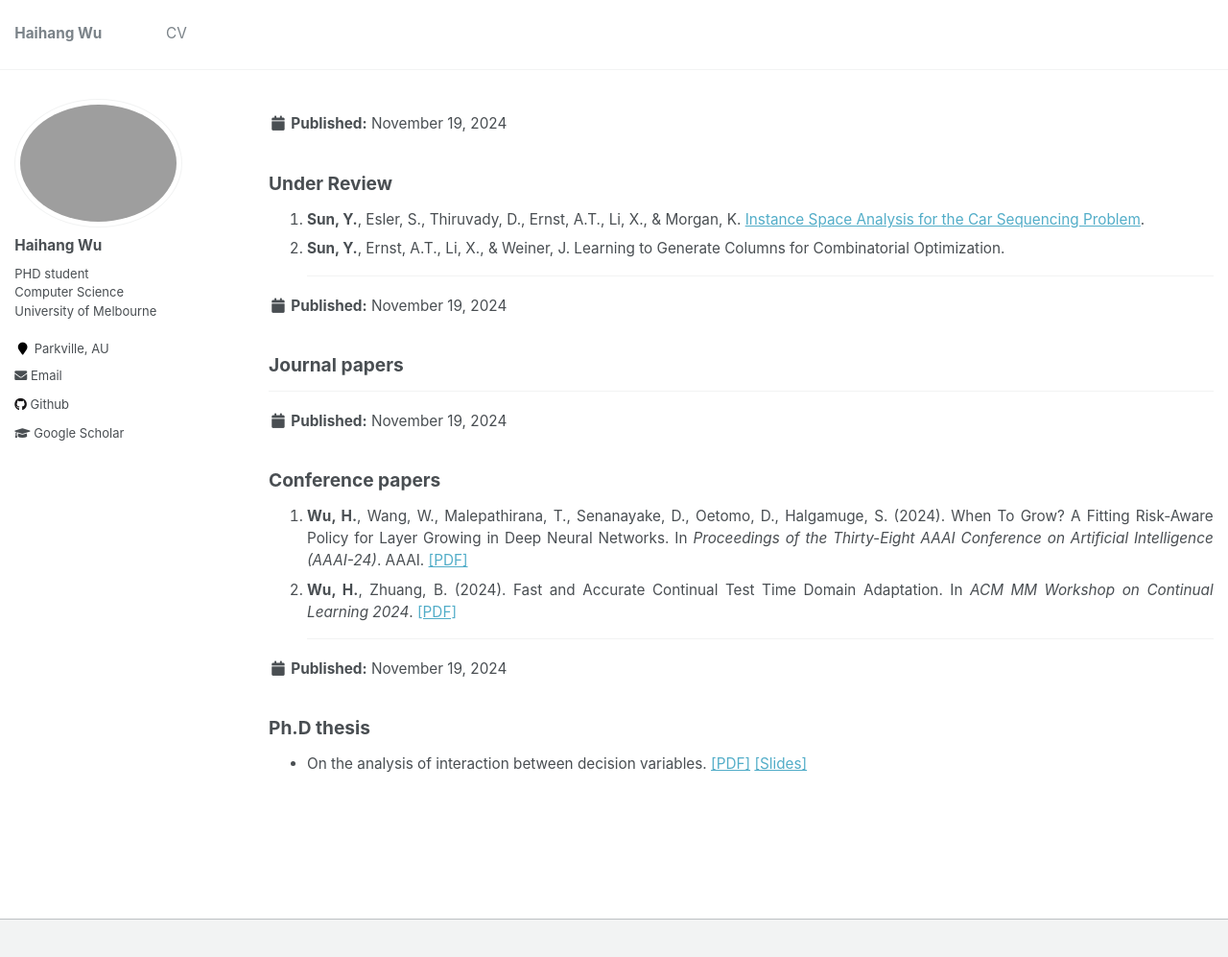
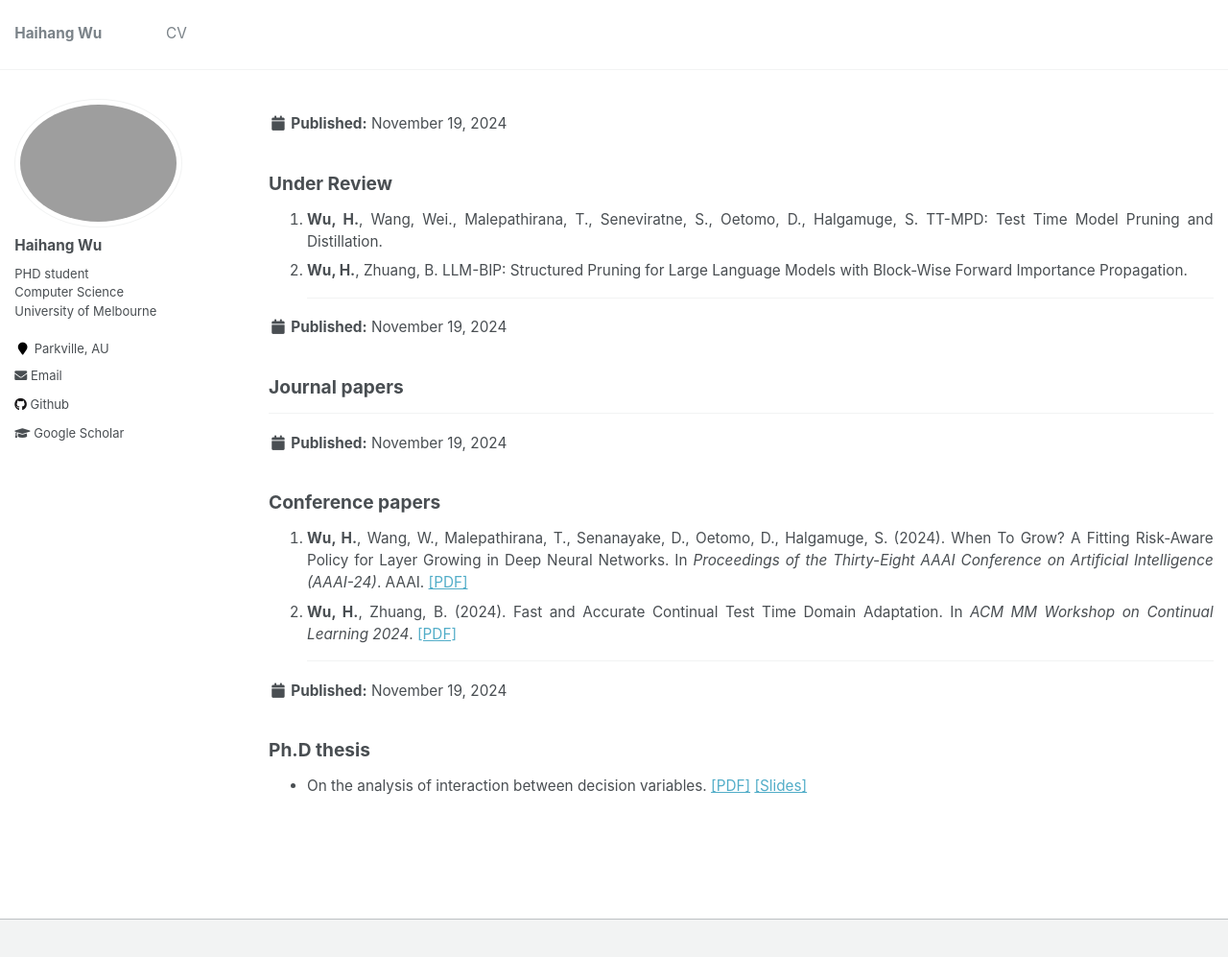
Before and after one commit to HaihangWu/HaihangWu.github.io, a Jekyll site: the page built from _pages/publications.md, in a window 1280 px wide and 1019 px high. Shown: the top 997 px of the window at 96% size. Built offline with Jekyll 4.4.1, drawn with Linux system fonts in a browser that asks for light colours.

Commit message:
Update 4_Preprint.md

```diff
--- a/_publications/4_Preprint.md
+++ b/_publications/4_Preprint.md
@@ -3,9 +3,9 @@ excerpt: '
 
 ## Under Review
 
-1. __Sun, Y.__, Esler, S., Thiruvady, D., Ernst, A.T., Li, X., & Morgan, K. [Instance Space Analysis for the Car Sequencing Problem](https://arxiv.org/pdf/2012.10053.pdf). <br/>
+1. __Wu, H.__, Wang, Wei., Malepathirana, T., Seneviratne, S., Oetomo, D., Halgamuge, S. TT-MPD: Test Time Model Pruning and Distillation. <br/>
 
-1. __Sun, Y.__, Ernst, A.T., Li, X., & Weiner, J. Learning to Generate Columns for Combinatorial Optimization. <br/>
+1. __Wu, H.__, Zhuang, B. LLM-BIP: Structured Pruning for Large Language Models with Block-Wise Forward Importance Propagation. <br/>
 
 - - -
 
```
